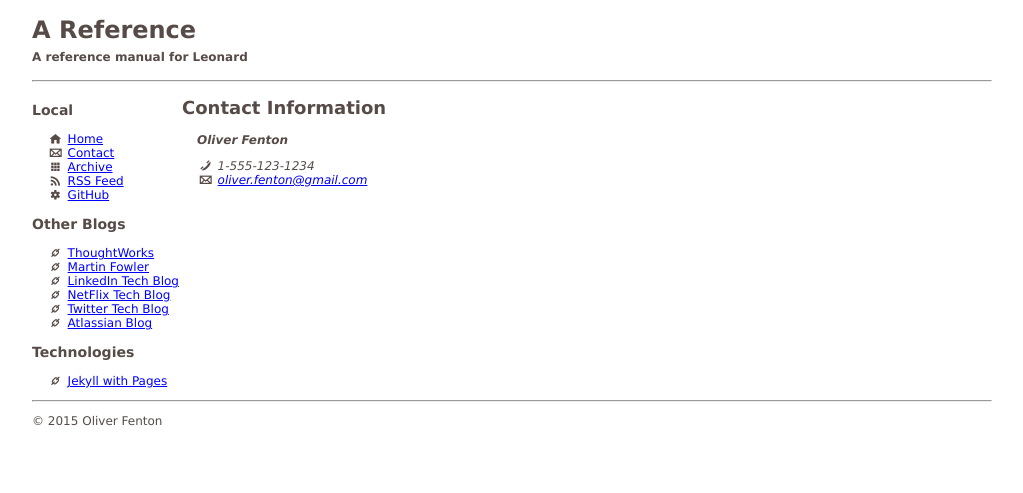
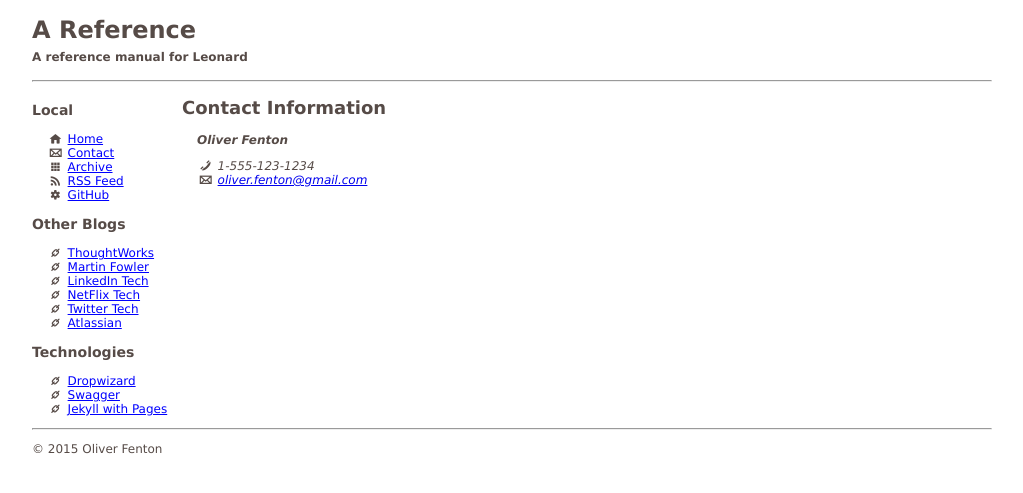
Before and after one commit to ofenton/ofenton.github.io, a Jekyll site: the page built from contact.html, in a window 1280 px wide. Shown: the top 493 px of the page, without its empty margins (26-1049 px from the left). Built offline with Jekyll 4.4.1, drawn with Linux system fonts in a browser that asks for light colours; Markdown is read by kramdown in place of the engine named in the settings.

Commit message:
more links

```diff
--- a/_layouts/default.html
+++ b/_layouts/default.html
@@ -39,15 +39,17 @@
             <ul>
                 <li><i class="icon-link"></i>   <a href="http://www.thoughtworks.com/insights">ThoughtWorks</a></li>
                 <li><i class="icon-link"></i>   <a href="http://martinfowler.com/">Martin Fowler</a></li>
-                <li><i class="icon-link"></i>   <a href="https://engineering.linkedin.com/blog">LinkedIn Tech Blog</a></li>
-                <li><i class="icon-link"></i>   <a href="http://techblog.netflix.com/">NetFlix Tech Blog</a></li>
-                <li><i class="icon-link"></i>   <a href="https://blog.twitter.com/engineering">Twitter Tech Blog</a></li>
-                <li><i class="icon-link"></i>   <a href="http://blogs.atlassian.com/">Atlassian Blog</a></li>
+                <li><i class="icon-link"></i>   <a href="https://engineering.linkedin.com/blog">LinkedIn Tech</a></li>
+                <li><i class="icon-link"></i>   <a href="http://techblog.netflix.com/">NetFlix Tech</a></li>
+                <li><i class="icon-link"></i>   <a href="https://blog.twitter.com/engineering">Twitter Tech</a></li>
+                <li><i class="icon-link"></i>   <a href="http://blogs.atlassian.com/">Atlassian</a></li>
             </ul>
 
             <h3>Technologies</h3>
 
             <ul>
+                <li><i class="icon-link"></i>   <a href="http://www.dropwizard.io/">Dropwizard</a></li>
+                <li><i class="icon-link"></i>   <a href="http://swagger.io/">Swagger</a></li>
                 <li><i class="icon-link"></i>   <a href="https://help.github.com/articles/using-jekyll-with-pages/">Jekyll with Pages</a></li>
             </ul>
 
```
